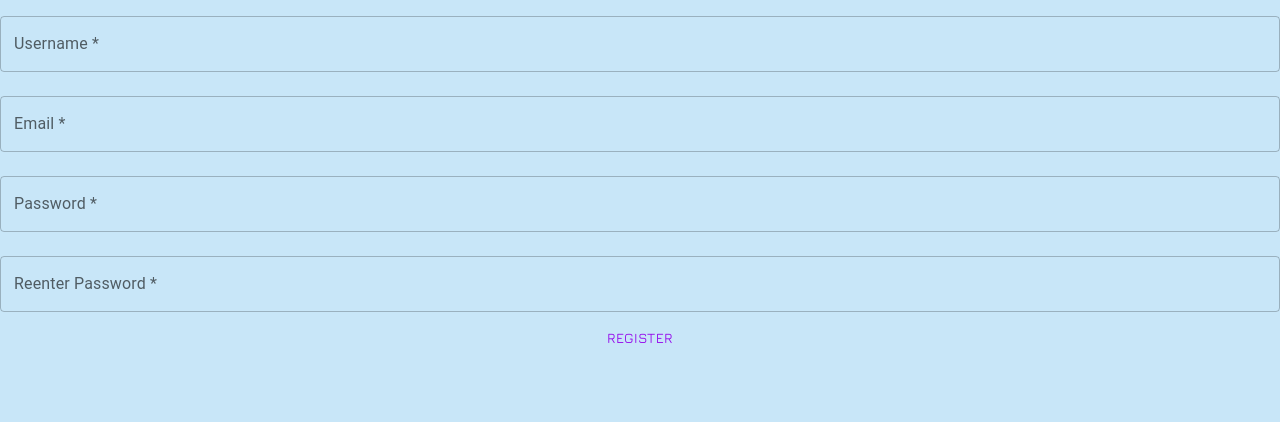
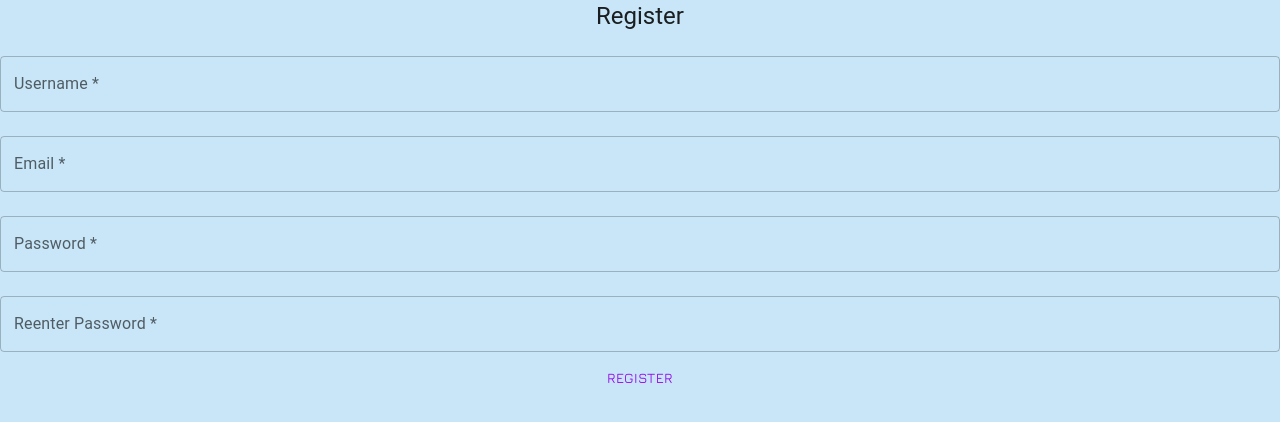
Before and after one commit to Gipfelienjoyer/-FaithSafeWeb, a React (Create React App) app: page /register in a window 1280 px wide. Shown: the top 422 px of the page. Built offline with nearby package versions, Linux system fonts and the light colour scheme.

Commit message:
hotfix things

```diff
--- /dev/null
+++ b/src/01-molecules/FormContainer.tsx
@@ -0,0 +1,26 @@
+import React from "react";
+import {Formik, Form} from "formik";
+import * as yup from "yup";
+
+interface FormTmplProps {
+    initialValues: any;
+    validationSchema: yup.ObjectSchema<any>;
+    onSubmit: (values: any, actions: any) => void;
+    children: (props: any) => React.ReactNode;
+}
+
+export default function FormContainer({initialValues, validationSchema, onSubmit, children}: FormTmplProps) {
+    return (
+        <Formik
+            initialValues={initialValues}
+            validationSchema={validationSchema}
+            onSubmit={onSubmit}
+        >
+            {props => (
+                <Form>
+                    {children(props)}
+                </Form>
+            )}
+        </Formik>
+    )
+}
--- /dev/null
+++ b/src/01-molecules/FormikTextField.tsx
@@ -0,0 +1,27 @@
+import React from "react";
+import { Field, FieldProps } from "formik";
+import { TextField } from "@mui/material";
+
+interface FormikTextFieldProps {
+    name: string;
+    label: string;
+    type?: string;
+}
+
+export default function FormikTextField({ name, label, type }: FormikTextFieldProps) {
+    return (
+        <Field name={name}>
+            {({ field, meta }: FieldProps) => (
+                <TextField
+                    {...field}
+                    label={label}
+                    type={type}
+                    error={meta.touched && Boolean(meta.error)}
+                    helperText={meta.touched && meta.error ? meta.error : ""}
+                    margin="normal"
+                    fullWidth
+                />
+            )}
+        </Field>
+    );
+}
--- /dev/null
+++ b/src/04-pages/RegisterPage.tsx
@@ -0,0 +1,69 @@
+import React from "react";
+import {Button, Typography} from "@mui/material";
+import * as yup from "yup";
+import { register } from "../AuthService";
+import FormikTextField from "../01-molecules/FormikTextField";
+import FormContainer from "../01-molecules/FormContainer";
+
+const validationSchema = yup.object({
+    username: yup.string().min(8, 'Username must at least be 8 characters long').required('Username is required').matches(/^[a-zA-Z0-9@]+$/),
+    email: yup.string().email("Email isn't valid").required('Please enter an Email'),
+    password: yup.string().min(8, 'Must be at least 8 characters long').required('Please enter a password').matches(/^(?=.*[A-Z])(?=.*\d).+$/),
+    validatePassword: yup.string().oneOf([yup.ref('password')], 'Passwords do not match').required('Please confirm your password'),
+});
+
+interface RegistrationFormValues {
+    username: string;
+    email: string;
+    password: string;
+    validatePassword: string;
+}
+
+export default function RegisterPage() {
+    const initialValues: RegistrationFormValues = {
+        username: '',
+        email: '',
+        password: '',
+        validatePassword: '',
+    }
+
+    async function onSubmit(
+        values: RegistrationFormValues,
+        { setSubmitting, setErrors }: {
+            setSubmitting: (isSubmitting: boolean) => void;
+            setErrors: (errors: Partial<RegistrationFormValues>) => void;
+        }
+    ) {
+        try {
+            await register(values);
+        } catch (error) {
+            setErrors({ username: 'Invalid email or password' });
+            console.error('RegisterPage failed', error);
+        } finally {
+            setSubmitting(false);
+        }
+    }
+
+    return (
+        <FormContainer
+            initialValues={initialValues}
+            validationSchema={validationSchema}
+            onSubmit={onSubmit}
+        >
+            {({ isSubmitting }) => (
+                <>
+                    <Typography variant="h5" component="h1" gutterBottom>
+                        Register
+                    </Typography>
+                    <FormikTextField name="username" label="Username *" />
+                    <FormikTextField name="email" label="Email *" />
+                    <FormikTextField name="password" label="Password *" type="password" />
+                    <FormikTextField name="validatePassword" label="Reenter Password *" type="password" />
+                    <Button type="submit" disabled={isSubmitting}>
+                        {isSubmitting ? 'Registering...' : 'Register'}
+                    </Button>
+                </>
+            )}
+        </FormContainer>
+    );
+}
--- a/src/04-pages/Registration.tsx
+++ /dev/null
@@ -1,128 +0,0 @@
-import React from "react";
-import {ErrorMessage, Field, FieldProps, Form, Formik} from "formik";
-import {Button, Input, TextField} from "@mui/material";
-import * as yup from "yup";
-import {login, register} from "../AuthService";
-import {Simulate} from "react-dom/test-utils";
-import input = Simulate.input;
-
-const validationSchema = yup.object({
-    username: yup.string().min(8, 'Username must at least be 8 characters long').required('Username is required').matches(/^[a-zA-Z0-9@]+$/),
-    email: yup.string().email('Must be a Email').required('Please enter a Email'),
-    password: yup.string().min(8, 'Must be at least 8 characters long').required('Please enter a password').matches( /^(?=.*[A-Z])(?=.*\d).+$/),
-    validatePassword: yup.string().oneOf([yup.ref('password')], 'Passwords do not match').required('Please confirm your password'),
-});
-
-interface RegistrationFormValues {
-    username: string;
-    email: string;
-    password: string;
-    validatePassword: string;
-}
-
-function Registration() {
-    const initialValues: RegistrationFormValues = {
-        username: '',
-        email: '',
-        password: '',
-        validatePassword: '',
-    }
-
-    async function onSubmit(
-        values: RegistrationFormValues,
-        {setSubmitting, setErrors}: {
-            setSubmitting: (isSubmitting: boolean) => void;
-            setErrors: (errors: Partial<RegistrationFormValues>) => void
-        }
-    ) {
-        try {
-            await register(values);
-        } catch (error) {
-            setErrors({username: 'Invalid email or password'});
-            console.error('Login failed', error);
-        } finally {
-            setSubmitting(false);
-        }
-    }
-
-    return (
-        <Formik
-            initialValues={initialValues}
-            validationSchema={validationSchema}
-            onSubmit={onSubmit}>
-            {({isSubmitting}) => (
-
-                <Form>
-                    <div>
-                        <Field name={"username"}>
-                            {({field, meta}: FieldProps) => (
-                                <TextField
-                                    {...field}
-                                    label={"Username *"}
-                                    type={"text"}
-                                    error={meta.touched && Boolean(meta.error)}
-                                    helperText={meta.touched && meta.error ? meta.error : ""}
-                                    margin="normal"
-                                    fullWidth
-                                />
-                            )}
-                        </Field>
-                    </div>
-                    <div>
-                        <Field name={"email"}>
-                            {({field, meta}: FieldProps) => (
-                                <TextField
-                                    {...field}
-                                    label={"Email *"}
-                                    type={"text"}
-                                    error={meta.touched && Boolean(meta.error)}
-                                    helperText={meta.touched && meta.error ? meta.error : ""}
-                                    margin="normal"
-                                    fullWidth
-                                />
-                            )}
-                        </Field>
-                    </div>
-                    <div>
-                        <Field name={"password"}>
-                            {({field, meta}: FieldProps) => (
-                                <TextField
-                                    {...field}
-                                    label={"Password *"}
-                                    type={"password"}
-                                    error={meta.touched && Boolean(meta.error)}
-                                    helperText={meta.touched && meta.error ? meta.error : ""}
-                                    margin="normal"
-                                    fullWidth
-                                />
-                            )}
-                        </Field>
-                    </div>
-                    <div>
-                        <Field name={"validatePassword"}>
-                            {({field, meta}: FieldProps) => (
-                                <TextField
-                                    {...field}
-                                    label={"Reenter Password *"}
-                                    type={"password"}
-                                    error={meta.touched && Boolean(meta.error)}
-                                    helperText={meta.touched && meta.error ? meta.error : ""}
-                                    margin="normal"
-                                    fullWidth
-                                />
-                            )}
-                        </Field>
-                    </div>
-                    <div>
-                        <Button type={"submit"}>Register</Button>
-                    </div>
-                </Form>
-
-
-            )}
-        </Formik>
-
-    )
-}
-
-export default Registration;
--- a/src/App.tsx
+++ b/src/App.tsx
@@ -3,7 +3,7 @@ import './App.css';
 import {BrowserRouter, Route, Routes} from "react-router-dom";
 import Home from "./04-pages/Home";
 import LogIn from "./04-pages/LogIn";
-import Registration from "./04-pages/Registration";
+import RegisterPage from "./04-pages/RegisterPage";
 import Tos from "./04-pages/tos";
 
 function App() {
@@ -22,7 +22,7 @@ function App() {
                   <Home/>
               } />
               <Route path="/register" element={
-                  <Registration/>
+                  <RegisterPage/>
               } />
               <Route path="/tos" element={
                   <Tos></Tos>
--- a/src/AuthService.tsx
+++ b/src/AuthService.tsx
@@ -32,6 +32,6 @@ export const register = async (data: RegisterData) => {
         console.log(accessToken);
 
     } catch (error) {
-        throw new Error('Registration failed');
+        throw new Error('RegisterPage failed');
     }
 }
```
